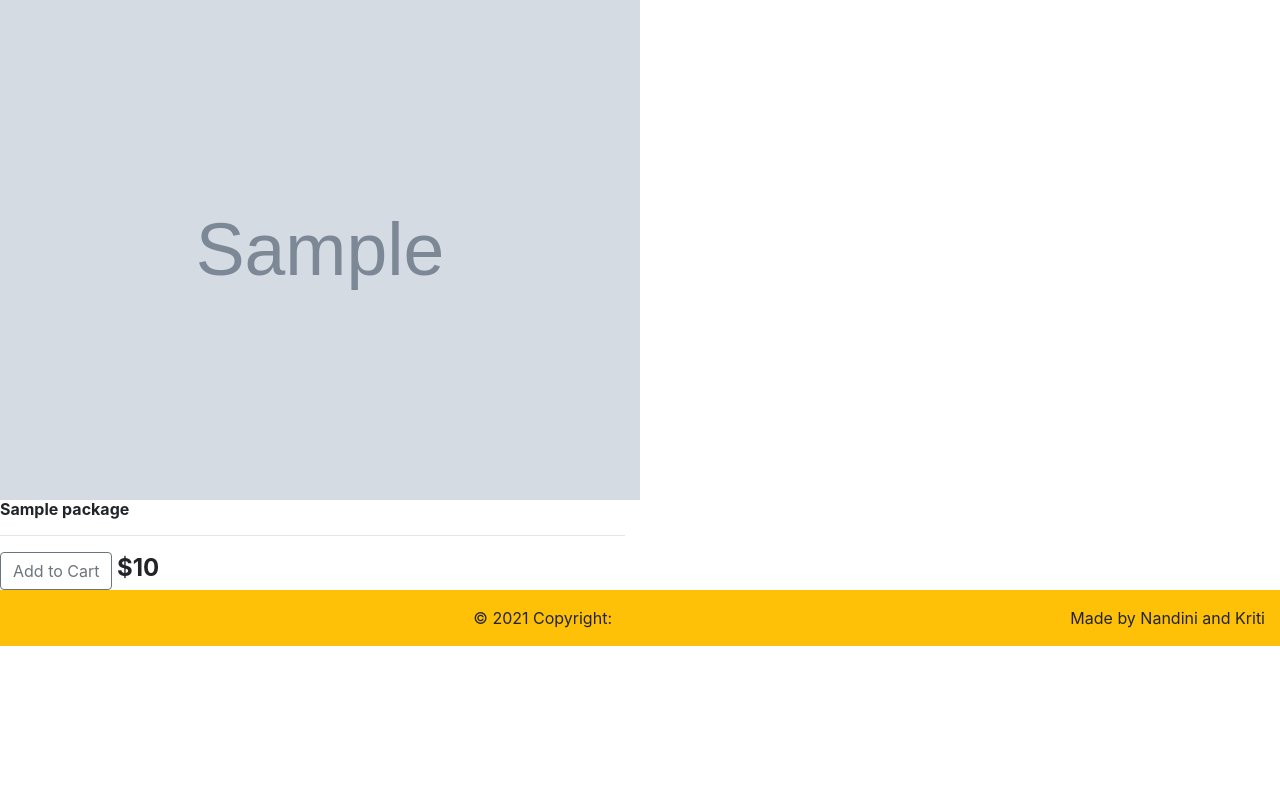
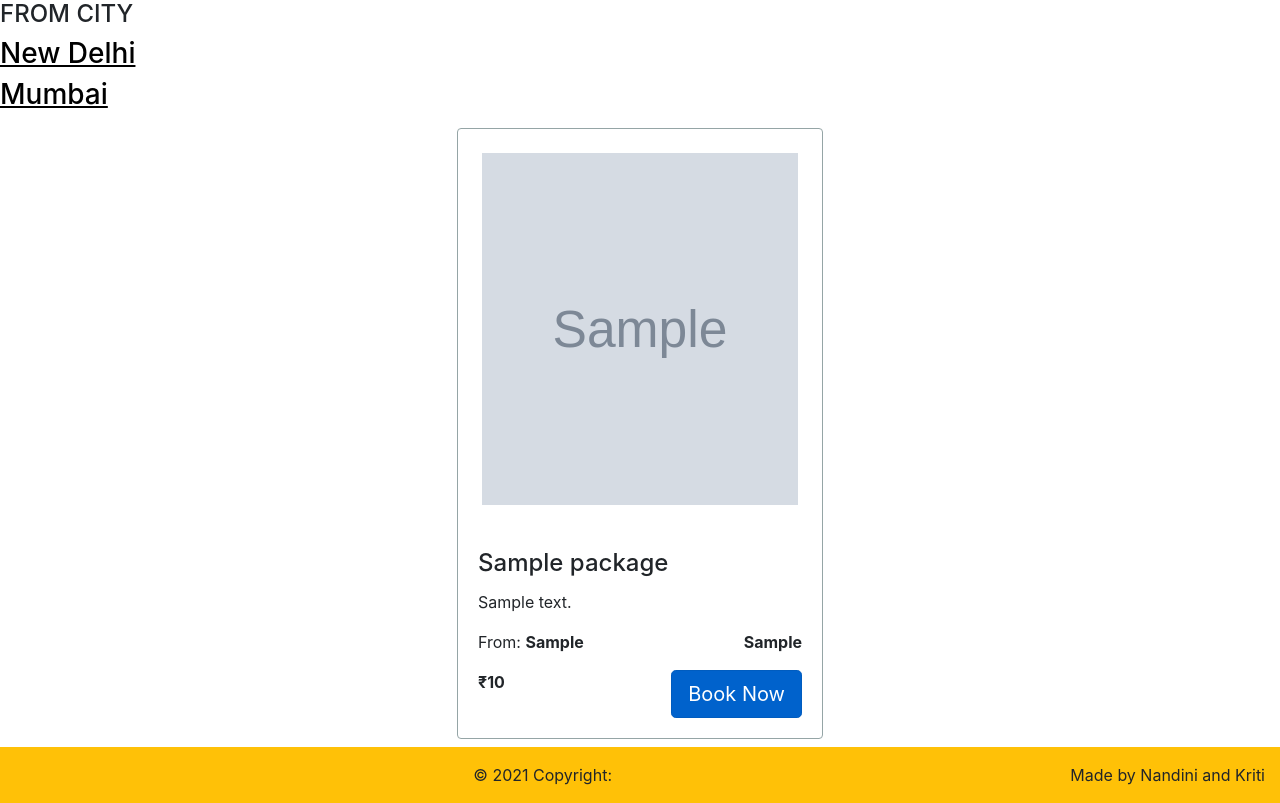
Before and after one commit to Nandini-108/TravelSaathi, a Django app: page /tour_list/ in a window 1280 px wide. Shown: the part 57-860 px from the top of the page. Before the commit the page ends 703 px from the top, so only its background shows below. Run offline with Django 3.2, Linux system fonts and the light colour scheme; tables that the repository leaves empty hold one stand-in row (values such as "Sample post"); grey boxes marked "Sample" are stand-in pictures; some libraries are stand-ins or nearby versions.

Commit message:
Tour list added

```diff
--- a/tour/models.py
+++ b/tour/models.py
@@ -3,9 +3,9 @@ from django.db import models
 from django.utils import timezone
 
 
-# class UserProfile(models.Model):
-#     user = models.OneToOneField(
-#         settings.AUTH_USER_MODEL, on_delete=models.CASCADE)
+class UserProfile(models.Model):
+    user = models.OneToOneField(
+        settings.AUTH_USER_MODEL, on_delete=models.CASCADE)
 
 class StartDest(models.Model):
     start_dest=models.CharField(max_length=20)
--- /dev/null
+++ b/tour/templates/tour/cart.html
@@ -0,0 +1,2 @@
+{% extends 'tour/base.html' %}
+{% load static %}
--- a/tour/templates/tour/tour_list.html
+++ b/tour/templates/tour/tour_list.html
@@ -2,27 +2,62 @@
 {% block extra_head %}
 <style>
     img{
-        width: 50vw;
+        width: 500px;
         height: 500px;
     }
+    .mum{
+        text-align: center;
+    }
+
 </style>
 {% endblock extra_head %}
+<!-- <a href="#{{start.start_dest}}" {{start.start_dest}} -->
+
+{% block content %}
+<div class="from"><h4>FROM CITY</h4>
+   <h3><a href="#1" style="color: black; text-decoration: underline;">New Delhi</a></h3>
+   <h3><a href="#16" style="color: black; text-decoration: underline;">Mumbai</a></h3>
+</div>
+
+<div class="container-fluid">
+        <div class='col-lg-12'>
+            <div class="row -lg-4 mx-auto">
+                {% for tour in tours %}
+                <div class="card mx-auto  mb-2 mt-2 " id={{tour.id}} style="width: 30%; border:#95a5a6 1px solid;">
+                    <img style="height:400px" class="card-img-top p-4" src="{{tour.imageURL}}" alt="Card image cap">
+                    <div class="card-body">
+                        <h4 class="card-title">{{tour.tour_title}}</h4>
+                        <p class="card-text">{{tour.description}}</p>
+                        <p class="card-text">From: <span><strong>{{tour.start_dest}}</strong></span> <span style="float: right;"><strong>{{tour.tour_duration}}</strong></span></p>
+                        <p class="card-text"><b><span>&#8377;</span>{{tour.price}}</b> <span style="float: right;"><a href="/cart" class="btn btn-primary btn-lg active" role="button" aria-pressed="true">Book Now</a></span></p>
+                    </div>
+                </div>
+
+                {% endfor %}
+
+            </div>
+        </div>
+
+    </div>
+</div>
 
 
-{% block content %}
-<div class="row">
+
+
+
+<!-- <div class="row">
     {% for tour in tours %}
-    <div class="col-lg-6">
-        <img class="thumbnail" src="{{tour.imageURL}}">
+    <div class="col-lg-3">
+        <img class="thumbnail" id={{tour.id}} src="{{tour.imageURL}}">
         <div class="box-element product">
             <h6><strong>{{tour.tour_title}}</strong></h6>
             <hr>
             <button data-product={{tour.id}} data-action="add"
                 class="btn btn-outline-secondary add-btn update-cart">Add to Cart</button>
-            <h4 style="display: inline-block;"><strong>${{tour.price}}</strong></h4>
+            <h4 style="display: inline-block;"><strong><span>&#8377;</span>{{tour.price}}</strong></h4>
 
         </div>
     </div>
     {% endfor %}
-</div>
+</div> -->
 {% endblock content %}
--- a/tour/urls.py
+++ b/tour/urls.py
@@ -6,4 +6,5 @@ from . import views
 urlpatterns = [
     path('', views.home, name='home'),
     path('tour_list/', views.tour_list, name='tour_list'),
+    path('cart/', views.cart, name='cart'),
 ]
--- a/tour/views.py
+++ b/tour/views.py
@@ -1,14 +1,17 @@
 from django.shortcuts import render
-from .models import Tour_package
+from .models import StartDest, Tour_package
 # Create your views here.
 def tour_list(request):
     context = {
         "tours": Tour_package.objects.all(),
-        "tree": "This is me",
-        "my_list": [1,2,3]
+        "starts": StartDest.objects.all(),
     }
     return render(request, 'tour/tour_list.html', context)
 
 def home(request):
        context = {}
        return render(request, 'tour/home.html', context)
+
+def cart(request):
+    context = {}
+    return render(request, 'tour/cart.html', context)
```
Also changed, not shown: tour/migrations/0001_initial.py, tour/migrations/0002_auto_20210914_1854.py (deleted), tour/migrations/0003_auto_20211007_1757.py (deleted), tour/migrations/0004_alter_tour_package_image.py (deleted).
